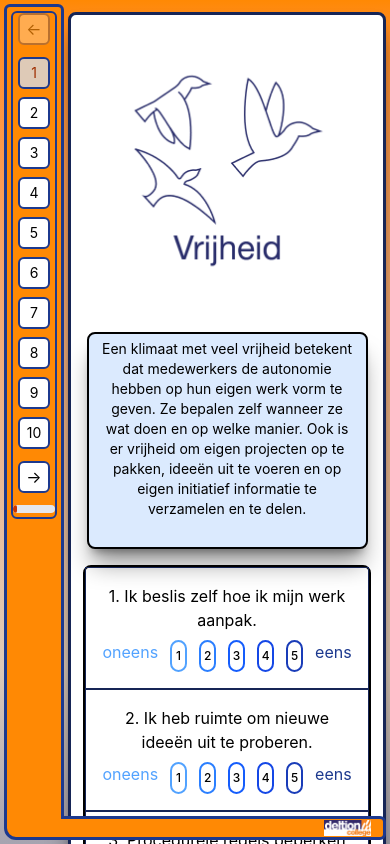
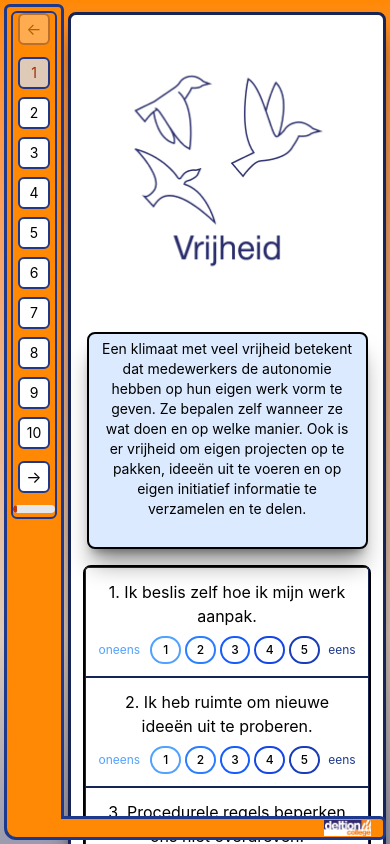
Before and after one commit to meijerjeremy02-hub/Innovatief-Klimaat, a React (Vite) app: page /vragenlijst in a window 390 px wide. Shown: the top 844 px of the page. Built offline with nearby package versions, Linux system fonts and the light colour scheme; what @react-pdf/renderer would draw is missing.

Commit message:
fix phone

```diff
--- a/src/Components/vragen1.tsx
+++ b/src/Components/vragen1.tsx
@@ -3,28 +3,28 @@ const borderKleur = ['border-blue-400', 'border-blue-500', 'border-blue-600', 'b
 function VraagRij({ tekst }: { tekst: string }) {
   const [waarde, setWaarde] = useState<number | null>(null)
   return (
-    <div className="border border-blue-950 p-4 text-center">
+    <div className="border border-blue-950 p-3 text-center">
       <span className="text-md">{tekst}</span>
-      <div className="flex gap-3 mt-2">
-        <div className="flex-1">
-          <h1 className="text-blue-400">
+      <div className="flex items-center gap-1 sm:gap-3 mt-2">
+        <h1 className="shrink-0 w-12 sm:w-16 text-blue-400 text-xs sm:text-base text-left">
           oneens
         </h1>
-        </div>
+
+        <div className="flex flex-1 justify-between text-center gap-1 sm:gap-3 md:mx-auto">
           {[1, 2, 3, 4, 5].map((n, i) => (
             <button
               key={n}
               onClick={() => setWaarde(n)}
-            className={`flex-2 w-8 h-8 rounded-full border-2 ${borderKleur[i]} text-xs font-medium transition-colors cursor-pointer ${waarde === n ? 'bg-orange-400 text-white' : ''}`}
+              className={`shrink-0 w-[20%] h-7 sm:w-1/6 sm:h-8 rounded-full border-2 ${borderKleur[i]} text-xs font-medium transition-colors cursor-pointer ${waarde === n ? 'bg-orange-400 text-white' : ''}`}
             >
               {n}
             </button>
           ))}
-        <div className="flex-1">
-          <h1 className="text-blue-900">
+        </div>
+
+        <h1 className="shrink-0 w-12 text-right sm:w-16 text-blue-900 text-xs sm:text-base md:mx-auto">
           eens
         </h1>
-        </div>
       </div>
     </div>
   )
```
Lines whose indentation alone changed are shown as unchanged.
